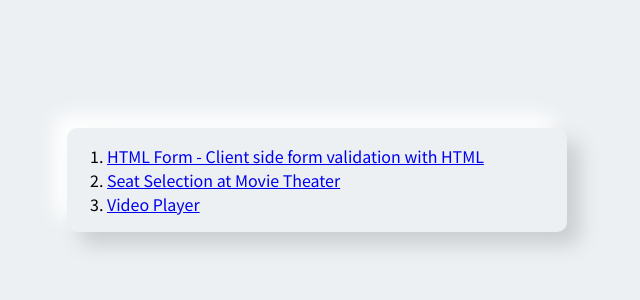
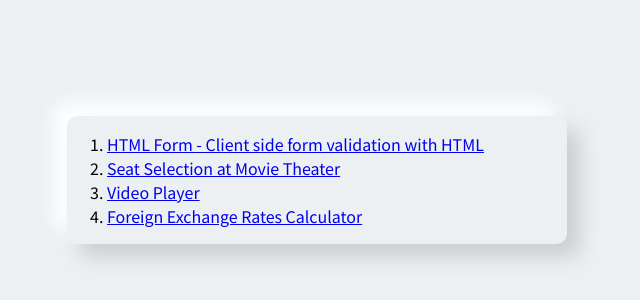
Before and after one commit to m-adyan/Project-1, a plain HTML site: page index.html in a window 1280 px wide. Shown: the part 220-520 px from the top of the page, without its empty margins (323-963 px from the left). Drawn offline with Linux system fonts and the light colour scheme.

Commit message:
Update index.html

```diff
--- a/index.html
+++ b/index.html
@@ -38,7 +38,7 @@ body {
             <li><a href="/p1/index.html">HTML Form - Client side form validation with HTML</a></li>
             <li><a href="/p2/index.html">Seat Selection at Movie Theater</a></li>
             <li><a href="/p3/index.html">Video Player</a></li>
-
+            <li><a href="/p4/index.html">Foreign Exchange Rates Calculator</a></li>
         </ol>
     </div>
 </body>
```
